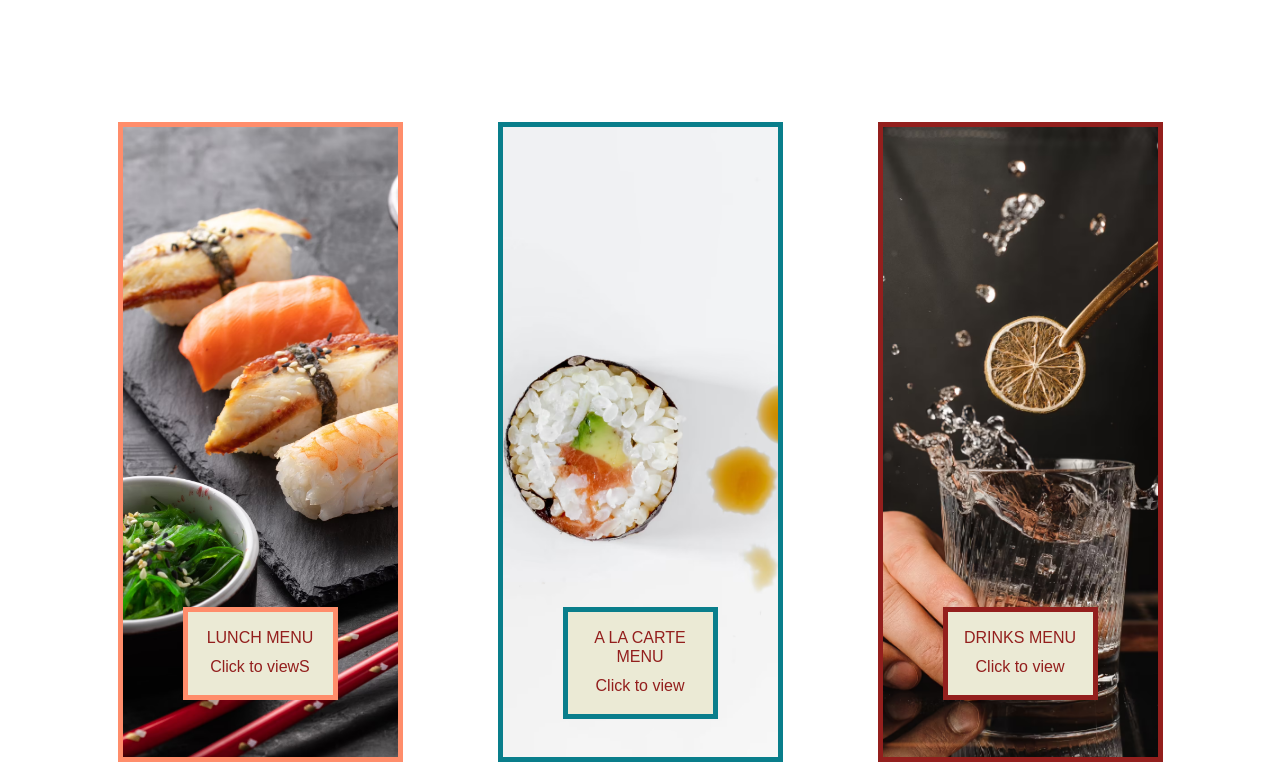
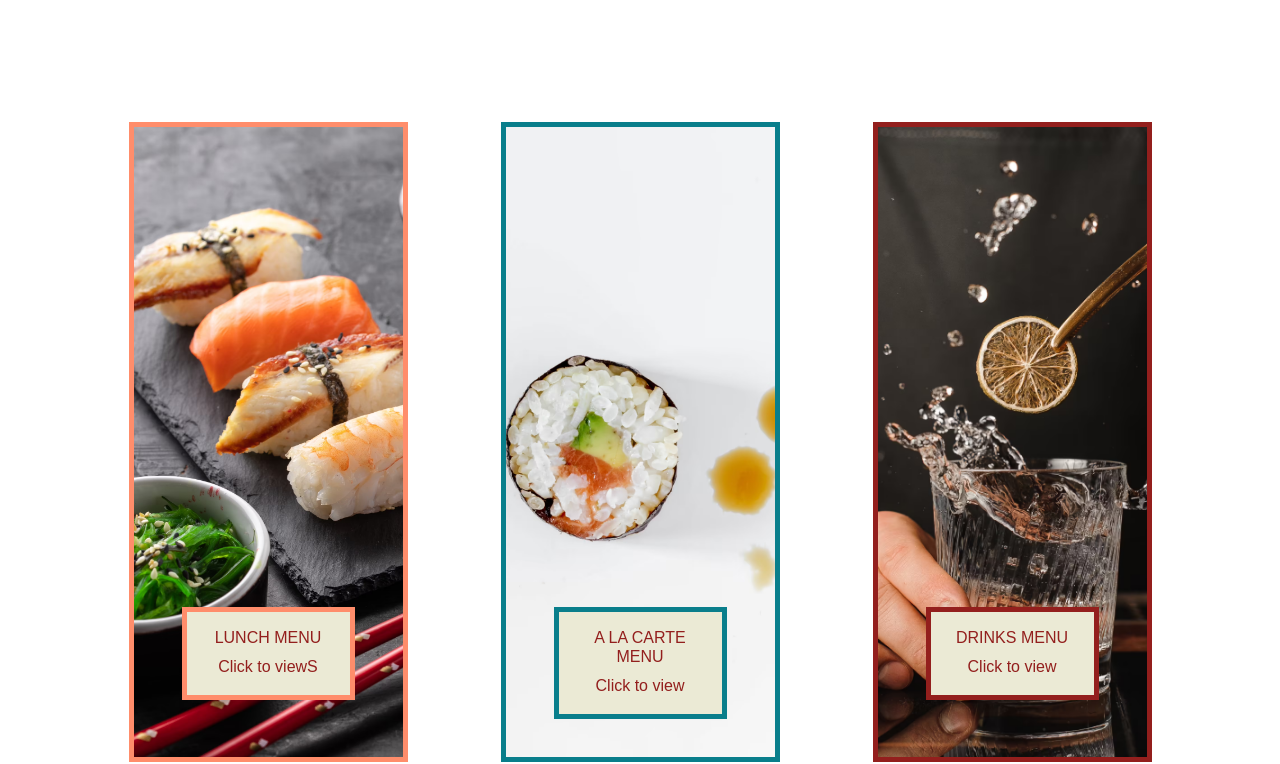
Before and after one commit to RobBatchCoder/Manzuko-restaurant, a plain HTML site: page index.html in a window 1280 px wide. Shown: the part 1600-2364 px from the top of the page. Drawn offline with nearby package versions, Linux system fonts and the light colour scheme; a web font is replaced by a local one.

Commit message:
removed gutters on all row elements in menu.html using g-0

```diff
--- a/assets/css/style.css
+++ b/assets/css/style.css
@@ -296,3 +296,7 @@ clicking the reservation button*/
     color: #EBEAD5;
     --bs-btn-border-color: 3px solid #097e8b;
 }
+
+.row{
+    --bs-gutter-x: none;
+}
```
